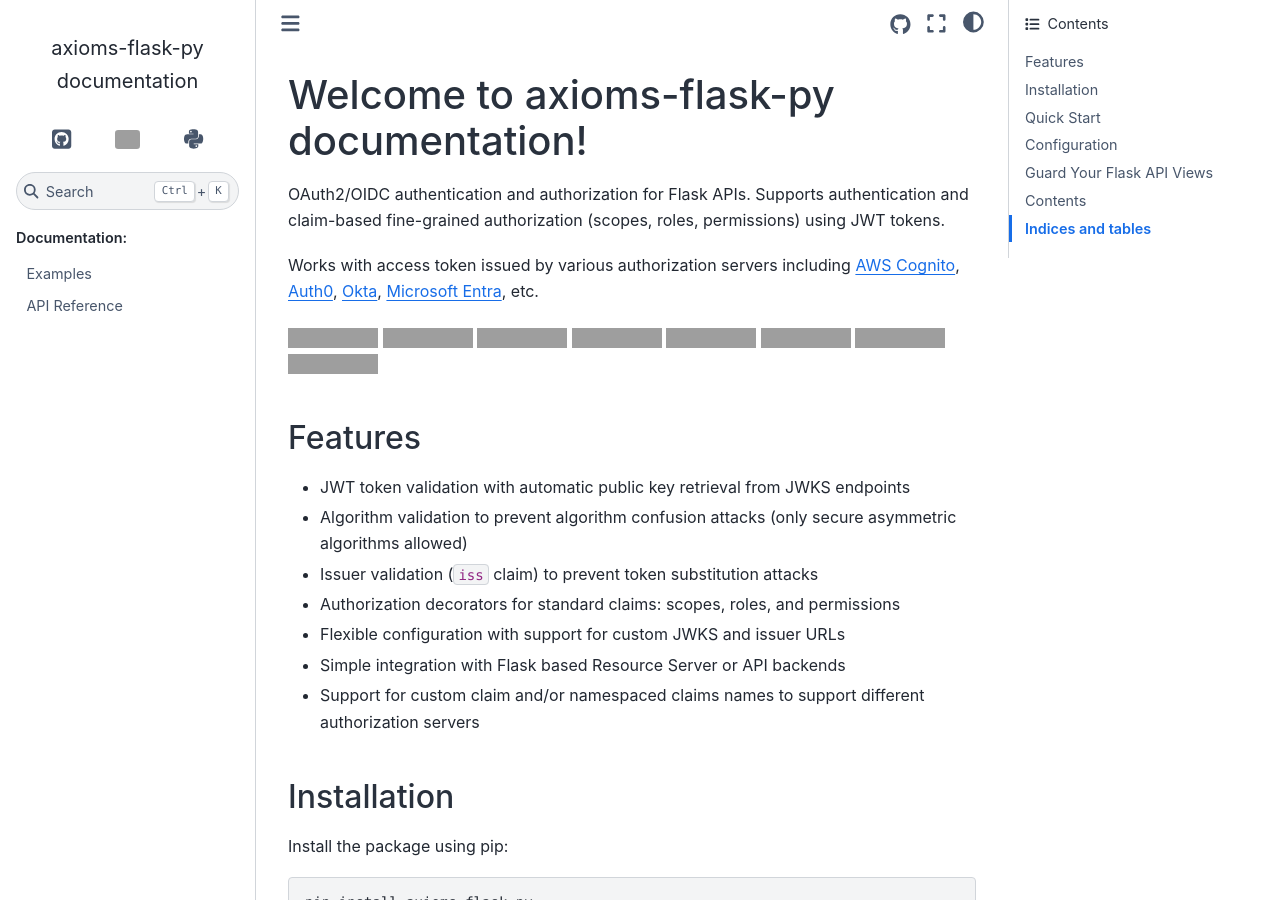
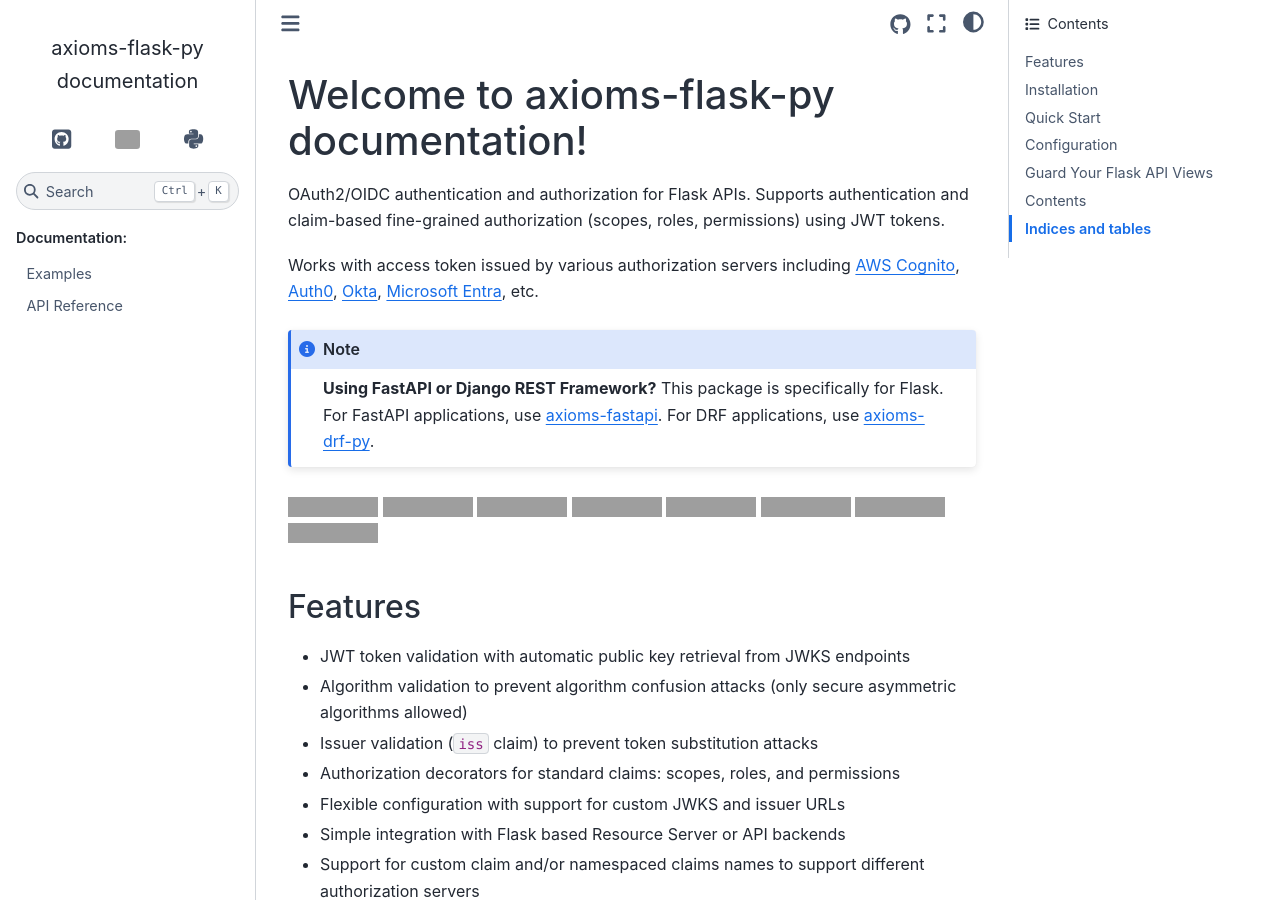
Before and after one commit to abhishektiwari/axioms-flask-py, a Sphinx documentation site: the page built from docs/index.rst, in a window 1280 px wide and 900 px high, cut to the strip 0-900 px from the top of the window. Built offline with Sphinx 7.4.7 and the Sphinx Book theme 1.1.4, drawn with Linux system fonts in a browser that asks for light colours; grey boxes are pictures that could not be loaded.

Commit message:
Call to action to drf and flask

```diff
--- a/docs/index.rst
+++ b/docs/index.rst
@@ -4,6 +4,9 @@ Welcome to axioms-flask-py documentation!
 OAuth2/OIDC authentication and authorization for Flask APIs. Supports authentication and claim-based fine-grained authorization (scopes, roles, permissions) using JWT tokens.
 
 Works with access token issued by various authorization servers including `AWS Cognito <https://docs.aws.amazon.com/cognito/latest/developerguide/amazon-cognito-user-pools-using-the-access-token.html>`_, `Auth0 <https://auth0.com/docs/secure/tokens/access-tokens/access-token-profiles>`_, `Okta <https://developer.okta.com/docs/api/oauth2/>`_, `Microsoft Entra <https://learn.microsoft.com/en-us/security/zero-trust/develop/configure-tokens-group-claims-app-roles>`_, etc.
+
+.. note::
+   **Using FastAPI or Django REST Framework?** This package is specifically for Flask. For FastAPI applications, use `axioms-fastapi <https://github.com/abhishektiwari/axioms-fastapi>`_. For DRF applications, use `axioms-drf-py <https://github.com/abhishektiwari/axioms-drf-py>`_.
 
 .. image:: https://img.shields.io/github/v/release/abhishektiwari/axioms-flask-py
    :alt: GitHub Release
```
Also changed, not shown: README.md (+2 -0 lines).
